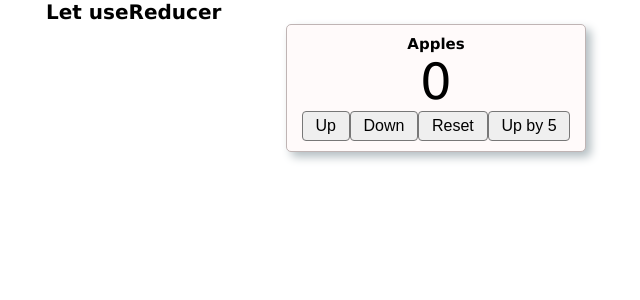
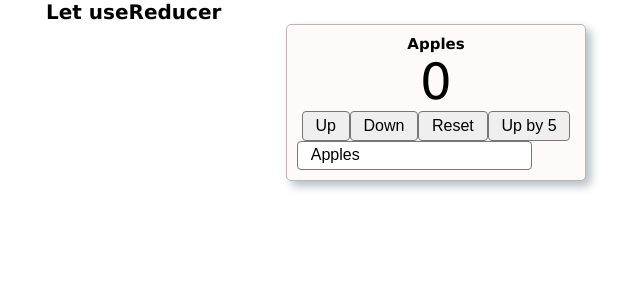
Before and after one commit to MariusCodeAcademy/feu5-14_react_useReducer_todo, a React (Vite) app: page / in a window 1280 px wide. Shown: the top 300 px of the page, without its empty margins (204-844 px from the left). Built offline with nearby package versions, Linux system fonts and the light colour scheme.

Commit message:
EDIT_TITLE

```diff
--- a/src/components/counter/Counter.jsx
+++ b/src/components/counter/Counter.jsx
@@ -1,7 +1,7 @@
 import React, { useReducer } from 'react';
 import styled from 'styled-components';
 import Card from './../ui/card/Card';
-import { useState } from 'react';
+// import { useState } from 'react';
 
 const initState = { value: 0, title: 'Apples' };
 
@@ -13,6 +13,8 @@ function counterReducer(state, action) {
   console.log('action ===', action);
 
   switch (action.type) {
+    case 'EDIT_TITLE':
+      return { ...state, title: action.payload };
     case 'UP':
       return { ...state, value: state.value + 1 };
     case 'UP_BY':
@@ -61,6 +63,10 @@ function Counter() {
   // kada green turi buti true?
   const arGreen = state?.value > 5;
 
+  function handleTitleChange(e) {
+    dispach({ type: 'EDIT_TITLE', payload: e.target.value });
+  }
+
   return (
     <Card>
       <h2>{state.title}</h2>
@@ -71,6 +77,12 @@ function Counter() {
         <button onClick={handleReset}>Reset</button>
         <button onClick={() => handleUpBy(5)}>Up by 5</button>
       </div>
+      <input
+        value={state.title}
+        onChange={handleTitleChange}
+        type="text"
+        placeholder="title"
+      />
     </Card>
   );
 }
```
